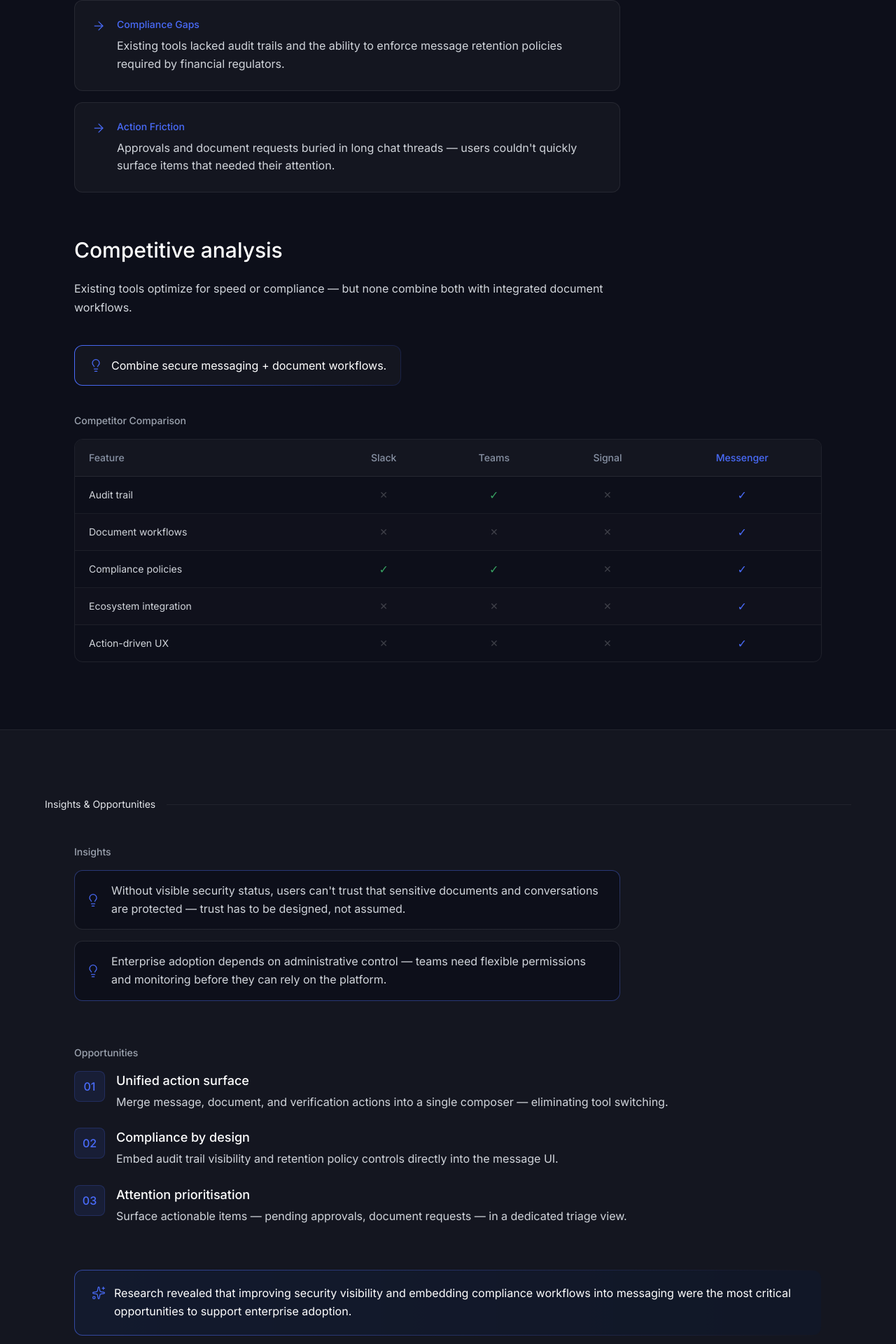
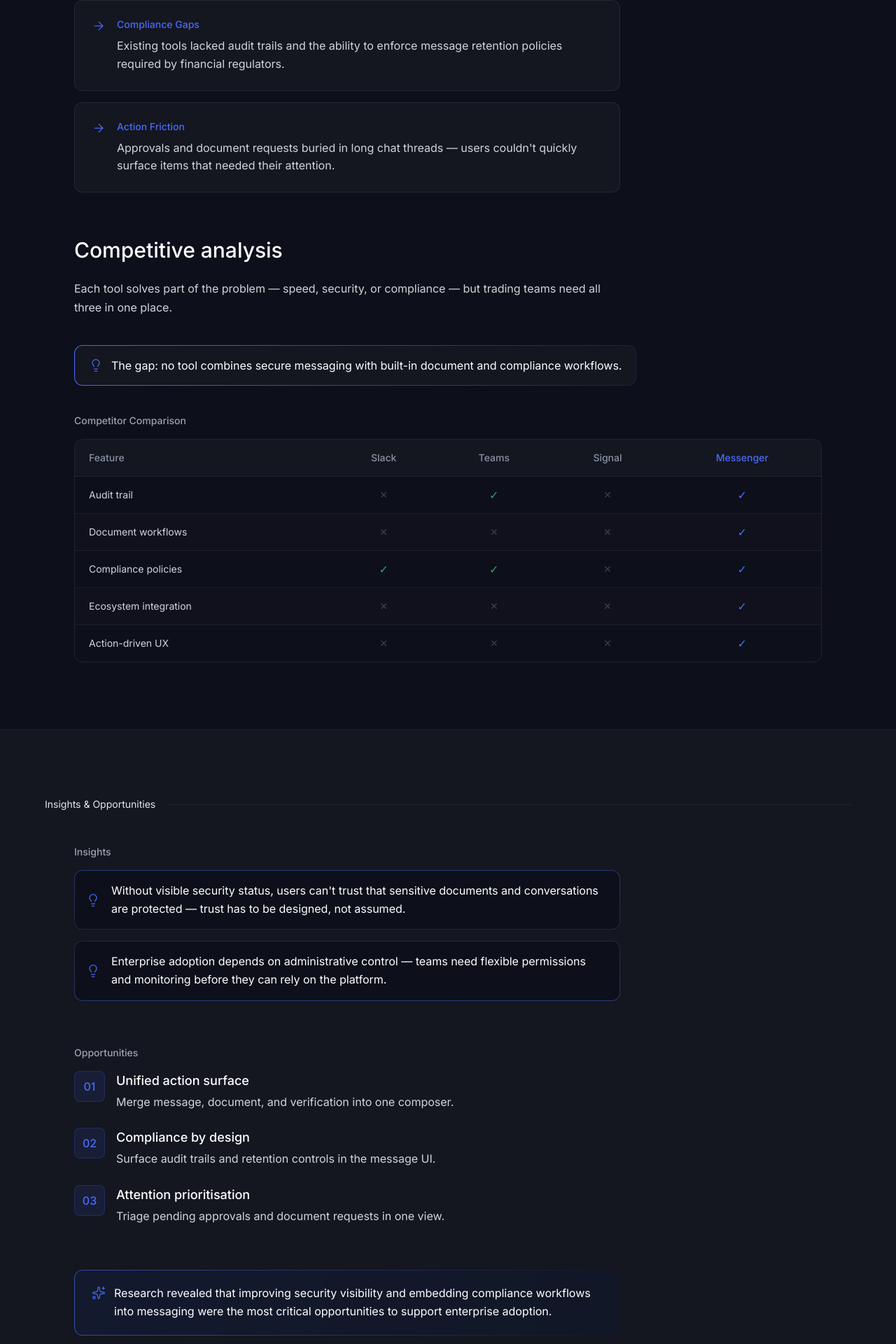
Before and after one commit to AlonaRyzhenko/alyona-portfolio, a Next.js app: page /work/messenger in a window 1280 px wide. Shown: the part 2838-4758 px from the top of the page at 70% size. Built offline with nearby package versions, Linux system fonts and the light colour scheme.

Commit message:
Research + Insights: dedupe Competitive analysis intro/callout, white Insights text, shorten Opportunities copy, constrain Opportunities + Summary to 780px

```diff
--- a/app/work/messenger/MessengerCaseStudy.tsx
+++ b/app/work/messenger/MessengerCaseStudy.tsx
@@ -71,17 +71,17 @@ const opportunities = [
   {
     num: "01",
     title: "Unified action surface",
-    text: "Merge message, document, and verification actions into a single composer — eliminating tool switching.",
+    text: "Merge message, document, and verification into one composer.",
   },
   {
     num: "02",
     title: "Compliance by design",
-    text: "Embed audit trail visibility and retention policy controls directly into the message UI.",
+    text: "Surface audit trails and retention controls in the message UI.",
   },
   {
     num: "03",
     title: "Attention prioritisation",
-    text: "Surface actionable items — pending approvals, document requests — in a dedicated triage view.",
+    text: "Triage pending approvals and document requests in one view.",
   },
 ];
 
@@ -372,7 +372,7 @@ export default function MessengerCaseStudy() {
                   Research Approach
                 </motion.h2>
                 <motion.p variants={fadeUp} className="text-[#D1D5DB] text-base leading-[1.7] max-w-[780px]">
-                  To understand where Messenger was failing users in regulated trading environments, I audited the existing product, reviewed compliance requirements, and benchmarked competitor tools.
+                  To understand where Messenger was failing users in regulated trading environments, I audited the current experience against real compliance-bound workflows.
                 </motion.p>
                 <motion.div variants={fadeUp} className="flex flex-col gap-3">
                   <h3 className="text-[#9CA3AF] text-sm font-medium">Methods</h3>
@@ -409,12 +409,12 @@ export default function MessengerCaseStudy() {
                   Competitive analysis
                 </motion.h2>
                 <motion.p variants={fadeUp} className="text-[#D1D5DB] text-base leading-[1.7] max-w-[780px] mb-10">
-                  Existing tools optimize for speed or compliance — but none combine both with integrated document workflows.
+                  Each tool solves part of the problem — speed, security, or compliance — but trading teams need all three in one place.
                 </motion.p>
                 <motion.div variants={fadeUp} className="rounded-xl p-[1px] bg-gradient-to-r from-accent to-accent/20 mb-10 w-fit max-w-full">
                   <div className="rounded-[11px] bg-card px-5 py-4 flex items-center gap-3">
                     <Lightbulb className="w-5 h-5 text-accent flex-shrink-0" strokeWidth={1.5} />
-                    <span className="text-white text-base">Combine secure messaging + document workflows.</span>
+                    <span className="text-white text-base">The gap: no tool combines secure messaging with built-in document and compliance workflows.</span>
                   </div>
                 </motion.div>
                 <h3 className="text-[#9CA3AF] text-sm font-medium mb-4">Competitor Comparison</h3>
@@ -505,7 +505,7 @@ export default function MessengerCaseStudy() {
                       <motion.div key={text} variants={fadeUp} className={`rounded-xl p-[1px] ${grad}`}>
                         <div className="rounded-[11px] bg-bg px-4 py-4 flex items-center gap-4">
                           <Lightbulb className="w-5 h-5 text-accent flex-shrink-0" strokeWidth={1.5} />
-                          <p className="text-[#D1D5DB] text-base leading-[1.6]">{text}</p>
+                          <p className="text-white text-base leading-[1.6]">{text}</p>
                         </div>
                       </motion.div>
                     );
@@ -514,7 +514,7 @@ export default function MessengerCaseStudy() {
               </div>
 
               {/* Opportunities */}
-              <div className="flex flex-col gap-4">
+              <div className="flex flex-col gap-4 max-w-[780px]">
                 <h3 className="text-[#9CA3AF] text-sm font-medium">Opportunities</h3>
                 <div className="flex flex-col gap-6">
                   {opportunities.map((o) => (
@@ -532,7 +532,7 @@ export default function MessengerCaseStudy() {
               </div>
 
               {/* Summary */}
-              <motion.div variants={fadeUp} className="rounded-xl p-[1px] bg-gradient-to-r from-accent/60 to-transparent">
+              <motion.div variants={fadeUp} className="rounded-xl p-[1px] bg-gradient-to-r from-accent/60 to-transparent max-w-[780px]">
                 <div className="rounded-[11px] bg-[#111827]/95 px-6 py-5 flex items-start gap-3">
                   <Sparkles className="w-5 h-5 text-accent flex-shrink-0 mt-0.5" strokeWidth={1.5} />
                   <span className="text-white text-base leading-[1.6]">
```
